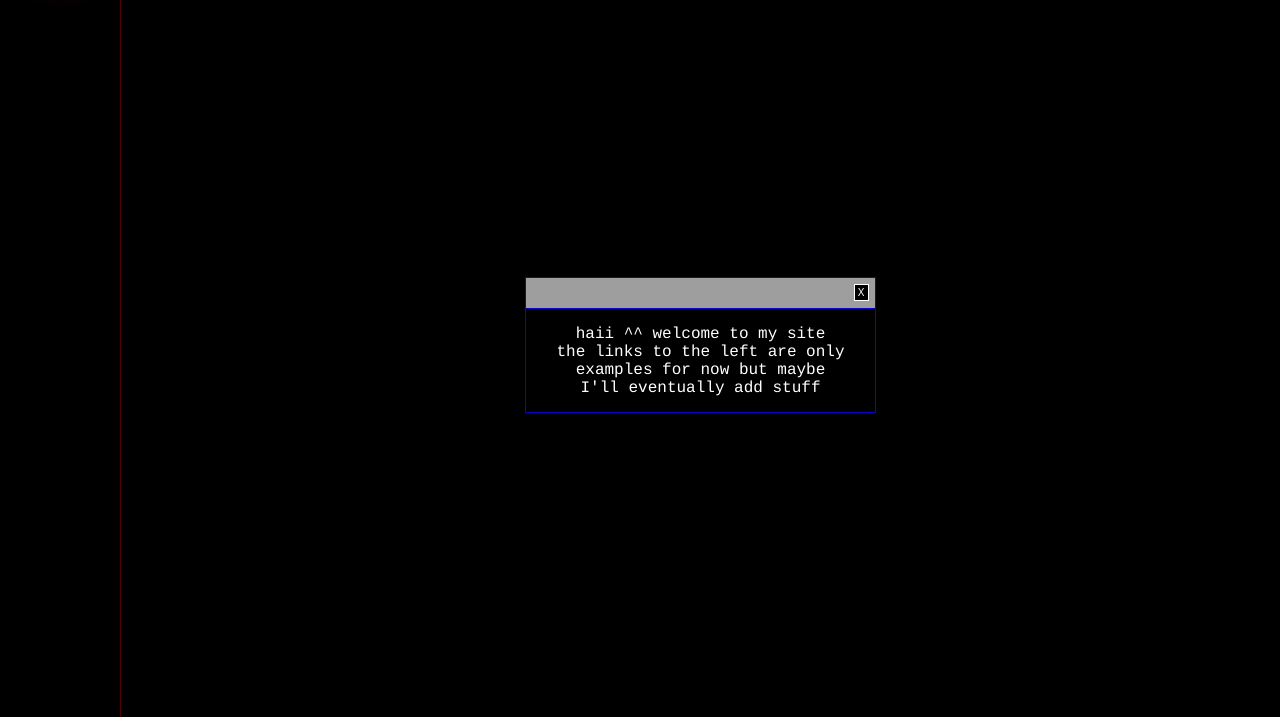
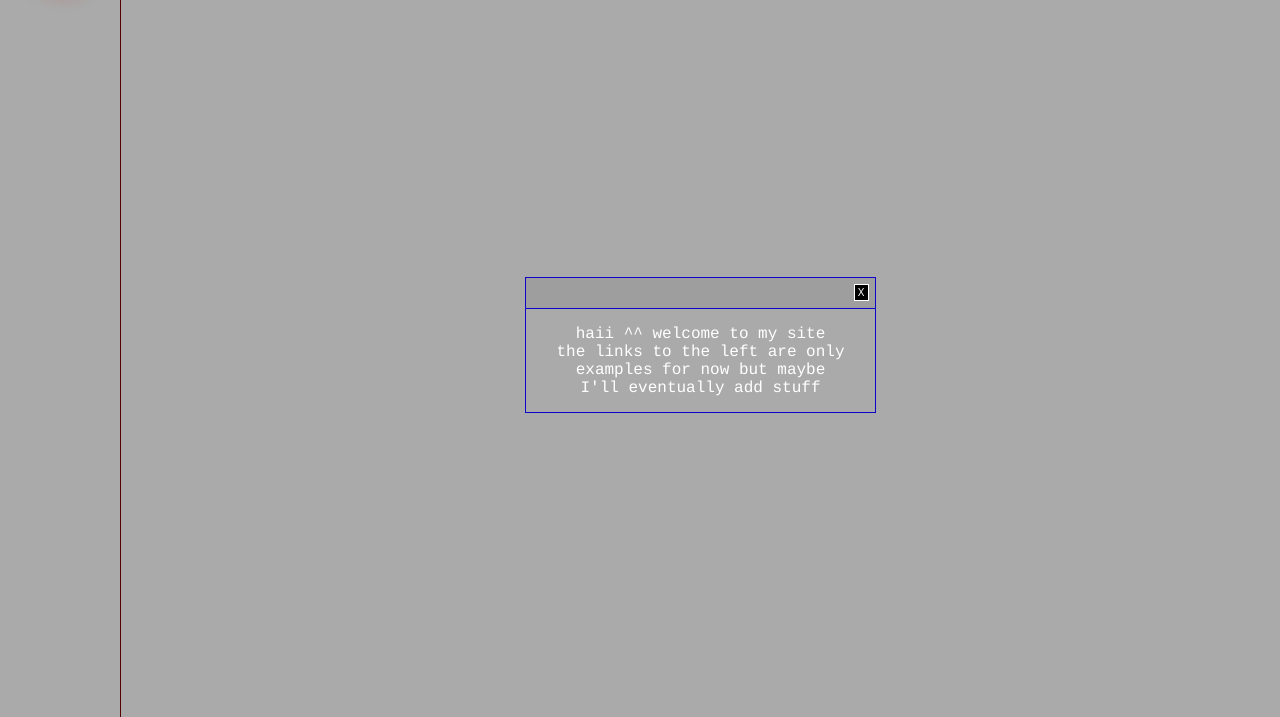
Before and after one commit to rosacarmesin/rosacarmesin.github.io, a plain HTML site: page index.html in a window 1280 px wide. Shown: the part 83-800 px from the top of the page. Drawn offline with Linux system fonts and the light colour scheme; grey boxes are pictures that could not be loaded.

Commit message:
Update red.css

```diff
--- a/red.css
+++ b/red.css
@@ -27,7 +27,7 @@ body{
   display: flex;
   flex-direction: column;
   flex-wrap: wrap;
-  background-color:#000000;
+  background-color:#aaaaaa;
   color:#ffffff;
   padding: 0;
   margin: 0;
```
